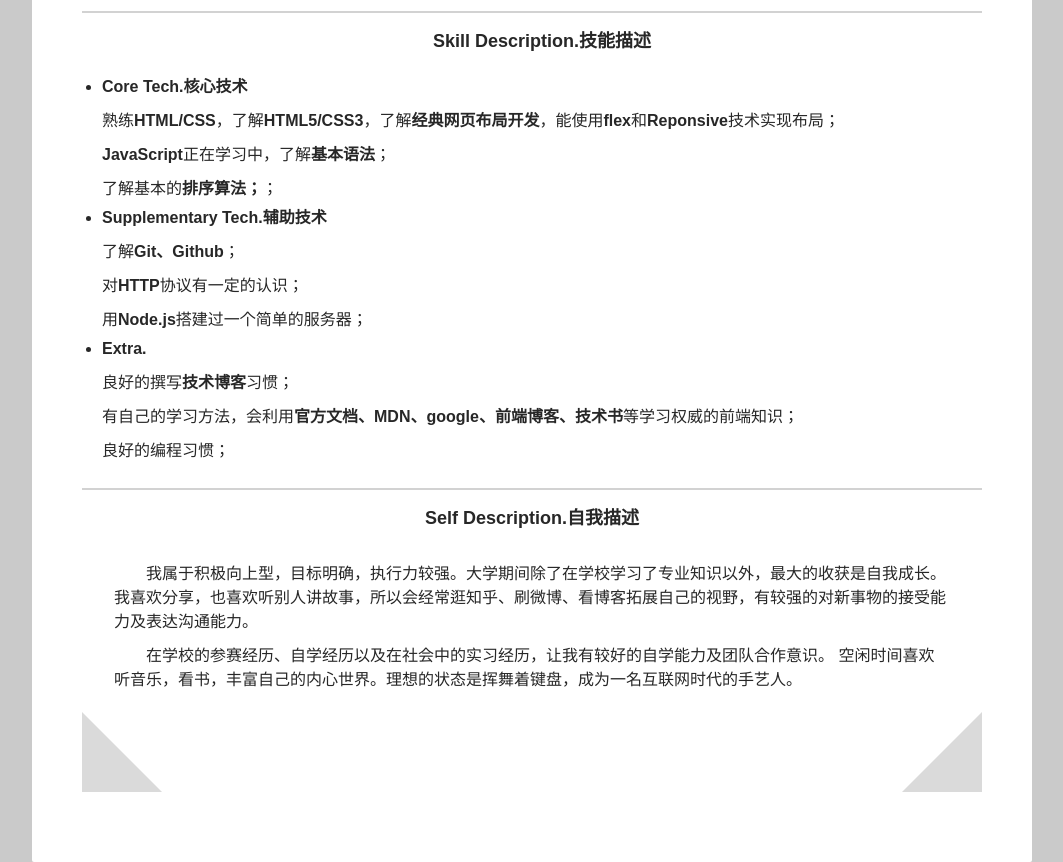
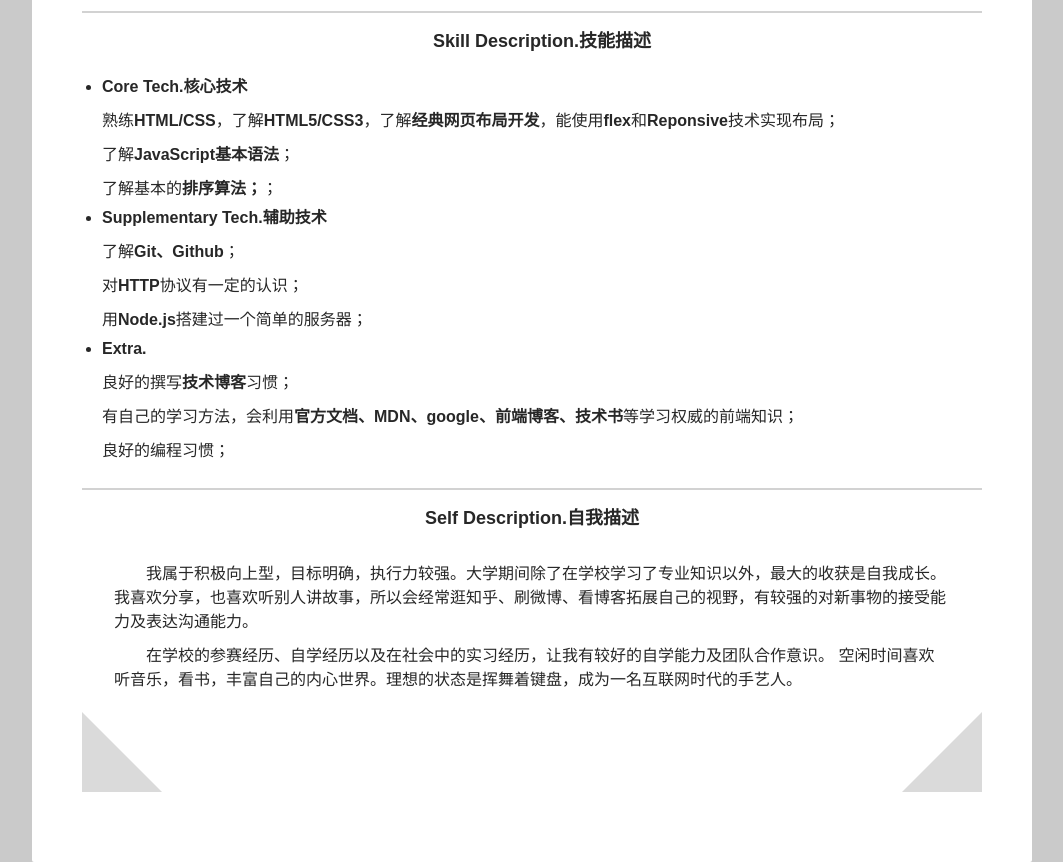
Before and after one commit to chiang24/mydemos, a plain HTML site: page resume/resume.html in a window 1280 px wide. Shown: the part 800-1662 px from the top of the page, without its empty margins (108-1171 px from the left). Drawn offline with Linux system fonts and the light colour scheme; a small style sheet from the web is missing.

Commit message:
Update resume.html

```diff
--- a/resume/resume.html
+++ b/resume/resume.html
@@ -93,7 +93,7 @@
                                 <p>熟练<strong>HTML/CSS</strong>，了解<strong>HTML5/CSS3</strong>，了解<strong>经典网页布局开发</strong>，能使用<strong>flex</strong>和<strong>Reponsive</strong>技术实现布局；</p>
                             </li>
                             <li>
-                                <p><strong>JavaScript</strong>正在学习中，了解<strong>基本语法</strong>；</p>
+                                <p>了解<strong>JavaScript基本语法</strong>；</p>
                             </li>
                             <li>
                                 <p>了解基本的<strong>排序算法；</strong>；</p>
```
